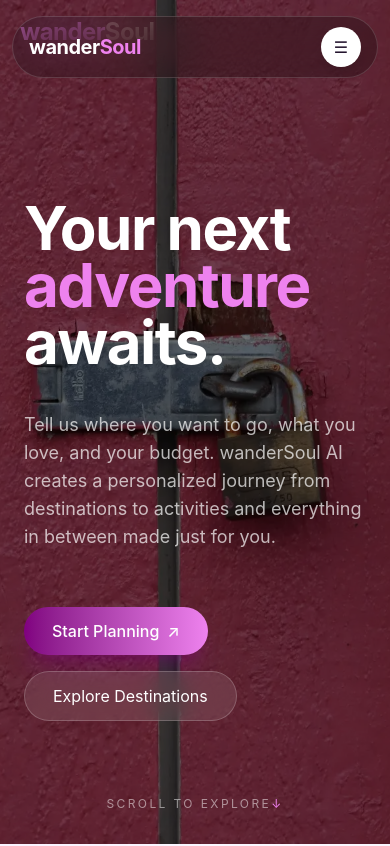
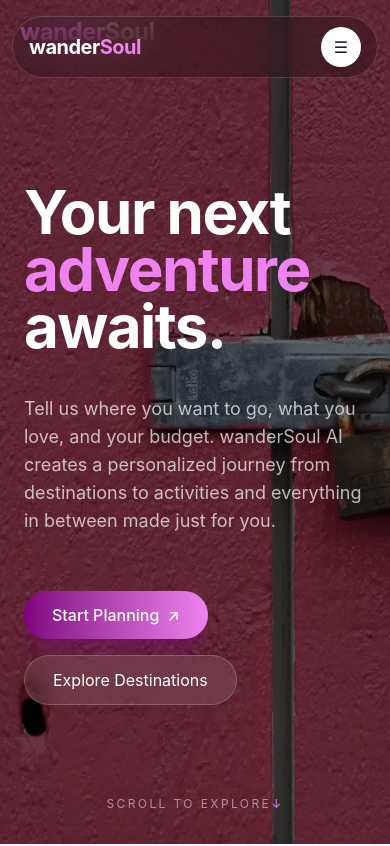
Before and after one commit to anupam-anand-ojha/wanderSoul-ai-frontend, a React (Vite) app: page / in a window 390 px wide. Shown: the top 846 px of the page. Built offline with nearby package versions, Linux system fonts and the light colour scheme.

Commit message:
update fevicon

```diff
--- a/index.html
+++ b/index.html
@@ -2,7 +2,7 @@
 <html lang="en">
   <head>
     <meta charset="UTF-8" />
-    <link rel="icon" type="image/svg+xml" href="/wander-favicon.svg" />
+    <link rel="icon" type="image/png+xml" href="/wander-favicon.png" />
     <link rel="preload" as="image" href="/bg1.webp" />
     <meta name="viewport" content="width=device-width, initial-scale=1.0" />
     <title>wandersoul</title>
--- a/src/pages/Home.jsx
+++ b/src/pages/Home.jsx
@@ -23,7 +23,7 @@ const Home = () => {
         <img
           src="/bg1.webp"
           alt=""
-          className="absolute inset-0 h-full w-full object-cover"
+          className="absolute inset-0 h-full w-full object-cover object-[37%] md:object-center"
         />
 
         {/* Image Overlay */}
@@ -33,7 +33,7 @@ const Home = () => {
         <Navbar />
 
         {/* Hero Content */}
-        <div className="relative z-10 flex min-h-screen md:items-center px-6 pt-50 md:pt-20 md:px-10">
+        <div className="relative z-10 flex min-h-screen md:items-center px-6 pt-46 md:pt-20 md:px-10">
           <div className="mx-auto w-full max-w-7xl">
             <div className="max-w-3xl">
               <div className=" mb-10 md:mb-6 hidden md:inline-flex rounded-full border border-[#EE82EE]/40 bg-[#800080]/20 px-4 py-3 text-sm text-[#EE82EE] backdrop-blur-md">
```
Also changed, not shown: public/.svg (renamed from public/wander-favicon..svg), public/wander-favicon.png (added).
